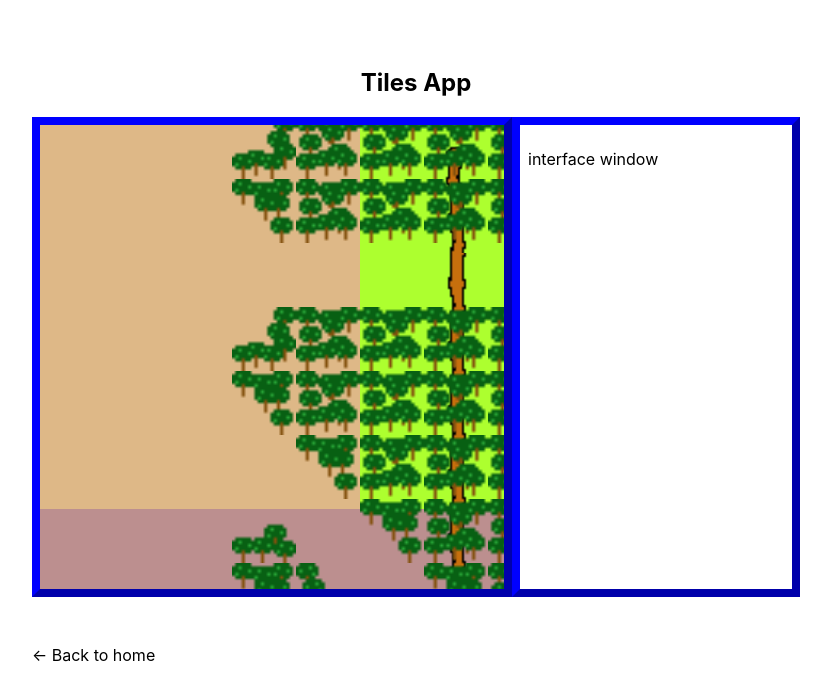
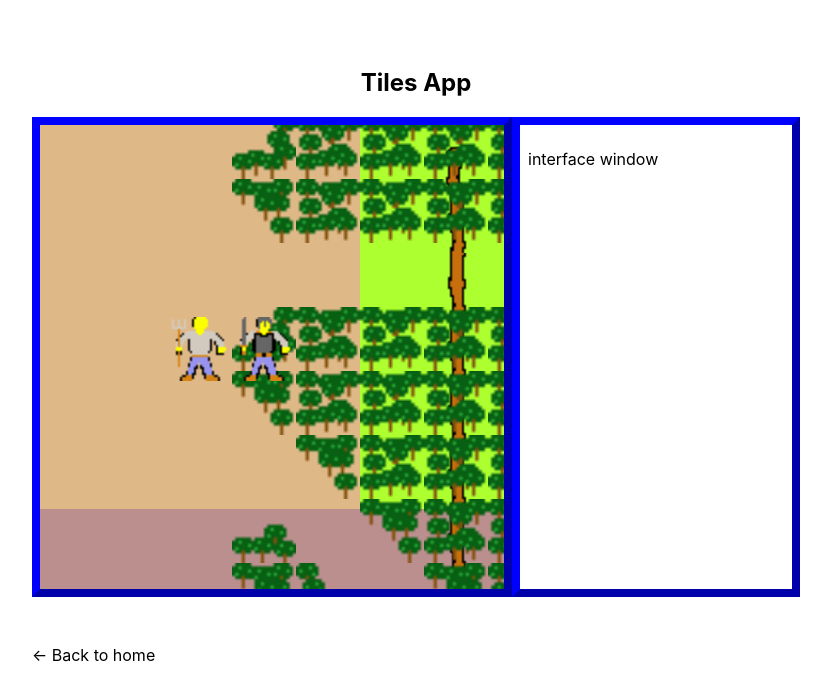
Before and after one commit to dblatcher/Tiles-game, a Next.js app: page /game-page in a window 1280 px wide. Shown: the top 700 px of the page, without its empty margins (224-1055 px from the left). Built offline with nearby package versions, Linux system fonts and the light colour scheme.

Commit message:
renders units :)

```diff
--- a/components/GameContainer.js
+++ b/components/GameContainer.js
@@ -3,6 +3,7 @@ import TileBoard from './TileBoard'
 import InterfaceWindow from './InterfaceWindow'
 import { MapSquare } from '../lib/MapSquare.tsx'
 import { terrainTypes } from '../lib/TerrainType.tsx'
+import {unitTypes, Unit} from '../lib/Unit.tsx'
 import styles from './gameContainer.module.css'
 
 
@@ -28,6 +29,10 @@ export default class GameContainer extends React.Component {
                 }, x, y)
             }),
             selectedSquare: null,
+            units: [
+                new Unit( unitTypes.worker, {x:2, y:3}),
+                new Unit( unitTypes.knight, {x:3, y:3}),
+            ]
         };
 
         this.handleMapSquareClick = this.handleMapSquareClick.bind(this)
@@ -46,13 +51,17 @@ export default class GameContainer extends React.Component {
     }
 
     render() {
-        const { mapGrid, selectedSquare } = this.state
+        const { mapGrid, selectedSquare, units } = this.state
 
         return (
 
             <div className={styles.gameHolder}>
                 <article className={styles.tileBoardHolder} >
-                    <TileBoard mapGrid={mapGrid} handleMapSquareClick={this.handleMapSquareClick} selectedSquare={selectedSquare} />
+                    <TileBoard
+                    units={units}
+                    mapGrid={mapGrid}
+                    handleMapSquareClick={this.handleMapSquareClick}
+                    selectedSquare={selectedSquare} />
                 </article>
                 <article className={styles.interfaceWindowHolder} >
                     <InterfaceWindow selectedSquare={selectedSquare} />
--- a/components/TileBoard.js
+++ b/components/TileBoard.js
@@ -1,9 +1,9 @@
 import React from 'react';
 
 import Tile from './Tile'
+import UnitFigure from './UnitFigure'
 import styles from './tile.module.scss'
 
-import {MapSquare, terrainTypes } from '../lib/MapSquare.tsx'
 
 
 export default class TileBoard extends React.Component {
@@ -37,10 +37,11 @@ export default class TileBoard extends React.Component {
     )}
 
     render() {
-        const {mapGrid} = this.props
+        const {mapGrid, units} = this.props
         return (
-            <section>
+            <section style={{position:'relative'}}>
                 {mapGrid.map((row,index) => this.renderRow(row,index))}
+                {units.map ((unit, index) => (<UnitFigure unit={unit} key={"unit#"+index}/>))}
             </section>
         )
     }
--- /dev/null
+++ b/components/UnitFigure.js
@@ -0,0 +1,31 @@
+import react from 'react'
+import React from 'react'
+import styles from './unitFigure.module.scss'
+import { spriteSheets } from '../lib/SpriteSheet.tsx'
+
+export default class UnitFigure extends react.Component {
+
+
+    render() {
+        const { unit } = this.props
+
+        const figureStyle = {
+            left: `${unit.x * 4}rem`,
+            top:  `${unit.y * 4}rem`,
+        }
+
+        return (
+            <figure
+                style={figureStyle}
+                className={styles.holder}>
+
+                <i
+                    style={spriteSheets.units.getStyleForFrameCalled(unit.type.name)}
+                    className={styles.sprite}>
+                </i>
+            </figure>
+        )
+
+    }
+
+}
--- /dev/null
+++ b/components/unitFigure.module.scss
@@ -0,0 +1,18 @@
+.holder {
+    position: absolute;
+    width: 4rem;
+    height: 4rem;
+    margin: 0;
+    top:0;
+    left: 0;
+}
+
+.sprite {
+    position: absolute;
+    margin: 0;
+    top: 0;
+    left: 0;
+    width: 100%;
+    height: 100%;
+    display: block;
+}
--- /dev/null
+++ b/lib/Unit.tsx
@@ -0,0 +1,29 @@
+class UnitType {
+    name: string;
+    spriteFrameName: string;
+    constructor(name: string, config = {}) {
+        this.name = name;
+        this.spriteFrameName = config.spriteFrameName || name
+    }
+
+}
+
+const unitTypes = {
+    knight: new UnitType('knight'),
+    worker: new UnitType('worker'),
+    spearman: new UnitType('spearman'),
+}
+
+class Unit {
+    type: UnitType;
+    x: number;
+    y: number;
+    constructor(type: UnitType, config = {}) {
+        this.type = type
+
+        this.x = config.x;
+        this.y = config.y;
+    }
+}
+
+export { UnitType, unitTypes, Unit }
```
